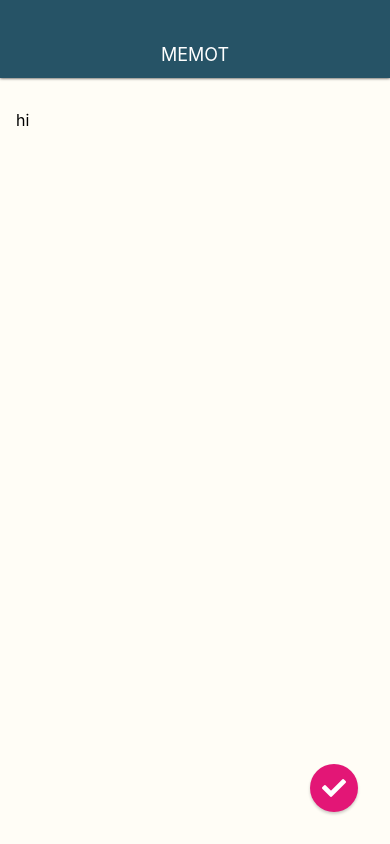
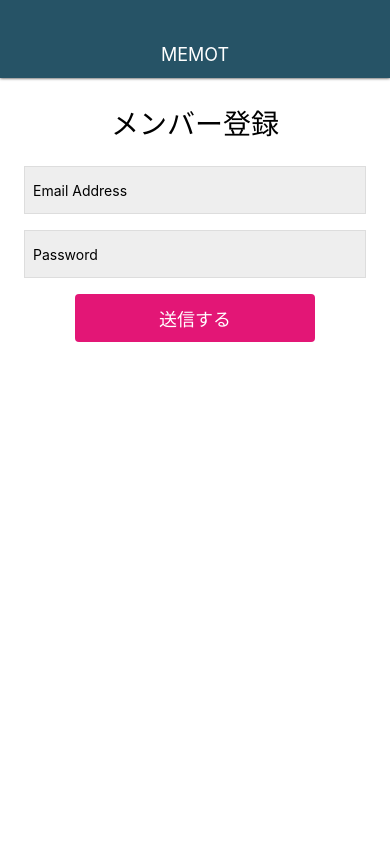
Before and after one commit to ryuseikakujo/MemoApp, a React Native app: screen / in a window 390 px wide. Built offline with nearby package versions, Linux system fonts and the light colour scheme.

Commit message:
Create Login and Signup

```diff
--- a/App.js
+++ b/App.js
@@ -3,13 +3,15 @@
 import { AppBar } from "./src/components";
 // import { MemoListScreen } from "./src/screens";
 // import { MemoDetailScreen } from "./src/screens";
-import { MemoEditScreen } from "./src/screens";
+// import { MemoEditScreen } from "./src/screens";
+// import { LoginScreen } from "./src/screens";
+import { SignupScreen } from "./src/screens";
 
 export default function App() {
   return (
     <View style={styles.container}>
       <AppBar />
-      <MemoEditScreen />
+      <SignupScreen />
     </View>
   );
 }
--- /dev/null
+++ b/src/screens/LoginScreen.js
@@ -0,0 +1,64 @@
+import React, { Component } from "react";
+import {
+  StyleSheet,
+  View,
+  Text,
+  TextInput,
+  TouchableHighlight,
+} from "react-native";
+
+class LoginScreen extends Component {
+  render() {
+    return (
+      <View style={styles.container}>
+        <Text style={styles.title}>ログイン</Text>
+        <TextInput style={styles.input} value="Email Address" />
+        <TextInput style={styles.input} value="Password" />
+        <TouchableHighlight
+          style={styles.button}
+          underlayColor="#c70f66"
+          onPress={() => {}}
+        >
+          <Text style={styles.buttonTitle}>ログインする</Text>
+        </TouchableHighlight>
+      </View>
+    );
+  }
+}
+
+const styles = StyleSheet.create({
+  container: {
+    flex: 1,
+    width: "100%",
+    padding: 24,
+    backgroundColor: "#fff",
+  },
+  title: {
+    fontSize: 28,
+    alignSelf: "center",
+    marginBottom: 24,
+  },
+  input: {
+    backgroundColor: "#eee",
+    height: 48,
+    marginBottom: 16,
+    borderWidth: 1,
+    borderColor: "#ddd",
+    padding: 8,
+  },
+  button: {
+    backgroundColor: "#e31676",
+    height: 48,
+    borderRadius: 4,
+    justifyContent: "center",
+    alignItems: "center",
+    width: "70%",
+    alignSelf: "center",
+  },
+  buttonTitle: {
+    color: "white",
+    fontSize: 18,
+  },
+});
+
+export default LoginScreen;
--- /dev/null
+++ b/src/screens/SignupScreen.js
@@ -0,0 +1,64 @@
+import React, { Component } from "react";
+import {
+  StyleSheet,
+  View,
+  Text,
+  TextInput,
+  TouchableHighlight,
+} from "react-native";
+
+class SignupScreen extends Component {
+  render() {
+    return (
+      <View style={styles.container}>
+        <Text style={styles.title}>メンバー登録</Text>
+        <TextInput style={styles.input} value="Email Address" />
+        <TextInput style={styles.input} value="Password" />
+        <TouchableHighlight
+          style={styles.button}
+          underlayColor="#c70f66"
+          onPress={() => {}}
+        >
+          <Text style={styles.buttonTitle}>送信する</Text>
+        </TouchableHighlight>
+      </View>
+    );
+  }
+}
+
+const styles = StyleSheet.create({
+  container: {
+    flex: 1,
+    width: "100%",
+    padding: 24,
+    backgroundColor: "#fff",
+  },
+  title: {
+    fontSize: 28,
+    alignSelf: "center",
+    marginBottom: 24,
+  },
+  input: {
+    backgroundColor: "#eee",
+    height: 48,
+    marginBottom: 16,
+    borderWidth: 1,
+    borderColor: "#ddd",
+    padding: 8,
+  },
+  button: {
+    backgroundColor: "#e31676",
+    height: 48,
+    borderRadius: 4,
+    justifyContent: "center",
+    alignItems: "center",
+    width: "70%",
+    alignSelf: "center",
+  },
+  buttonTitle: {
+    color: "white",
+    fontSize: 18,
+  },
+});
+
+export default SignupScreen;
--- a/src/screens/index.js
+++ b/src/screens/index.js
@@ -1,3 +1,5 @@
 export { default as MemoListScreen } from "./MemoListScreen";
 export { default as MemoDetailScreen } from "./MemoDetailScreen";
 export { default as MemoEditScreen } from "./MemoEditScreen";
+export { default as LoginScreen } from "./LoginScreen";
+export { default as SignupScreen } from "./SignupScreen";
```
